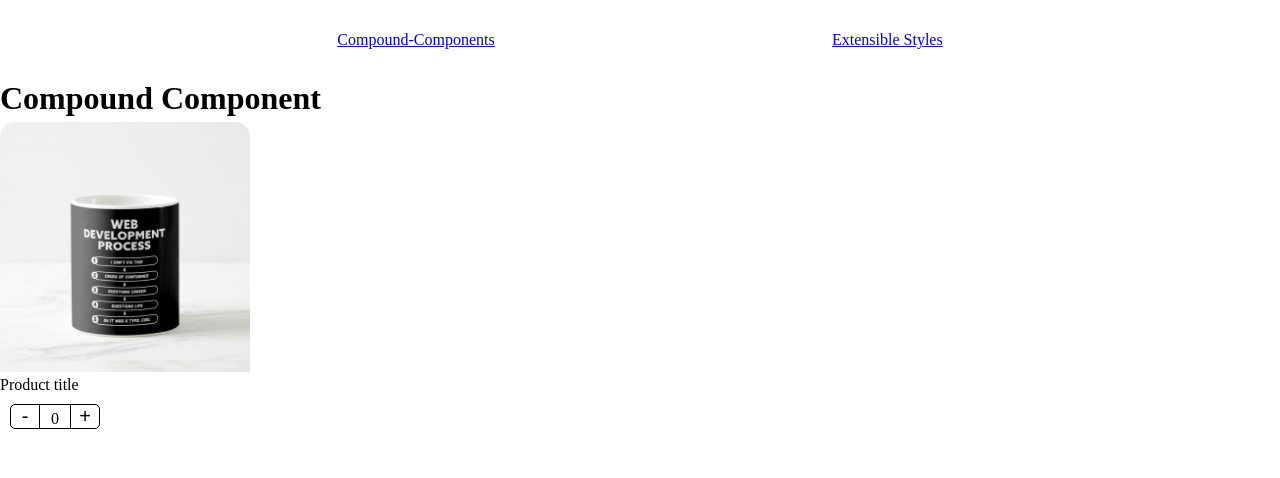
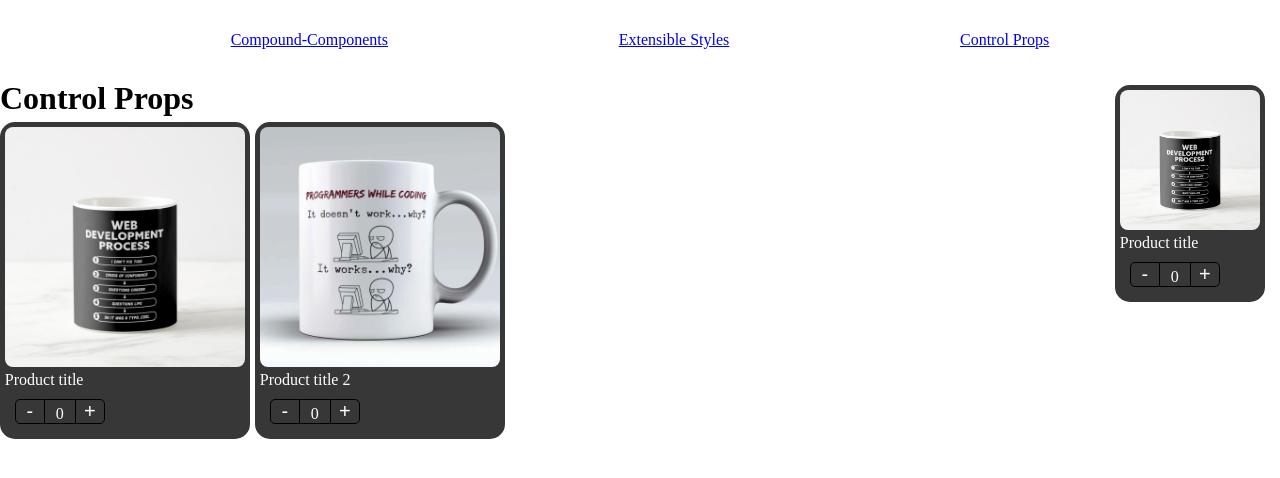
Before and after one commit to AEMatamoros/react-patterns, a React (Vite) app: page /cp in a window 1280 px wide. Before the commit this address led to /. Shown: the top 478 px of the page. Built offline with nearby package versions, Linux system fonts and the light colour scheme.

Commit message:
Added Reveice args for Control Props

```diff
--- /dev/null
+++ b/src/control-props/components/ButtonsContainer.tsx
@@ -0,0 +1,25 @@
+import { useContext } from "react";
+import { ProductContext } from "./ProductCard";
+import styles from "../styles/styles.module.css";
+
+export const ButtonsContainer = ({ className = "" }) => {
+  const { counter, handleCounterValue } = useContext(ProductContext);
+
+  return (
+    <div className={`${styles.buttonsContainer} ${className}`}>
+      <button
+        className={styles.buttonMinus}
+        onClick={() => handleCounterValue(-1)}
+      >
+        -
+      </button>
+      <div className={styles.countLabel}>{counter}</div>
+      <button
+        className={styles.buttonAdd}
+        onClick={() => handleCounterValue(1)}
+      >
+        +
+      </button>
+    </div>
+  );
+};
--- /dev/null
+++ b/src/control-props/components/ProductCard.tsx
@@ -0,0 +1,34 @@
+import styles from "../styles/styles.module.css";
+import UseProduct from "../hooks/UseProduct";
+import { createContext, useContext } from "react";
+//Interfaces
+import { iProps, iProductProvider } from "../interfaces/interfaces";
+//Components
+import ProductImage from "./ProductImage";
+import { ProductDescription } from "./ProductDescription";
+import { ButtonsContainer } from "./ButtonsContainer";
+
+export const ProductContext = createContext({} as iProductProvider);
+const { Provider } = ProductContext;
+
+export default function ProductCard({
+  children,
+  product,
+  className,
+  style,
+  onChange,
+}: iProps) {
+  const { counter, handleCounterValue } = UseProduct({ product, onChange });
+
+  return (
+    <Provider value={{ counter, handleCounterValue, product }}>
+      <div className={`${className} + ${styles.productCard}`} style={style}>
+        {children}
+      </div>
+    </Provider>
+  );
+}
+
+ProductCard.Title = ProductDescription;
+ProductCard.Image = ProductImage;
+ProductCard.Buttons = ButtonsContainer;
--- /dev/null
+++ b/src/control-props/components/ProductDescription.tsx
@@ -0,0 +1,26 @@
+import { useContext } from "react";
+import { ProductContext } from "./ProductCard";
+import styles from "../styles/styles.module.css";
+
+interface iProps {
+  title?: string;
+  className?: string;
+  style?: React.CSSProperties;
+}
+
+export const ProductDescription = ({ title, className, style }: iProps) => {
+  const { product } = useContext(ProductContext);
+  let currentTitle;
+  if (title) {
+    currentTitle = title;
+  } else if (product.title) {
+    currentTitle = product.title;
+  } else {
+    currentTitle = "";
+  }
+  return (
+    <span className={`${styles.producttitle} ${className}`} style={style}>
+      {product.title}
+    </span>
+  );
+};
--- /dev/null
+++ b/src/control-props/components/ProductImage.tsx
@@ -0,0 +1,26 @@
+import { useContext } from "react";
+import { ProductContext } from "./ProductCard";
+import styles from "../styles/styles.module.css";
+import noImage from "../assets/no-image.jpg";
+
+export default function ProductImage({ img = "", className = "" }) {
+  const { product } = useContext(ProductContext);
+
+  let currentImg;
+
+  if (img) {
+    currentImg = img;
+  } else if (product.img) {
+    currentImg = product.img;
+  } else {
+    currentImg = noImage;
+  }
+
+  return (
+    <img
+      className={`${styles.productImg} ${className}`}
+      src={!!currentImg ? currentImg : noImage}
+      alt="No Image"
+    />
+  );
+}
--- /dev/null
+++ b/src/control-props/hooks/UseProduct.tsx
@@ -0,0 +1,23 @@
+import { useState } from "react";
+import { iOnChangeArgs, iProduct } from "../interfaces/interfaces";
+
+export interface iUseProductProps {
+  product: iProduct;
+  onChange?: (args: iOnChangeArgs) => void;
+}
+
+export default function UseProduct({ product, onChange }: iUseProductProps) {
+  const [counter, setcounter] = useState(0);
+
+  const handleCounterValue = (amount = 1): void => {
+    let count = Math.max(counter + amount, 0);
+    setcounter(count);
+    onChange && onChange({ product, count });
+  };
+
+  return {
+    counter,
+    setcounter,
+    handleCounterValue,
+  };
+}
--- /dev/null
+++ b/src/control-props/interfaces/interfaces.ts
@@ -0,0 +1,26 @@
+import { ReactElement } from "react";
+
+export interface iProps {
+  product: iProduct;
+  children?: ReactElement | ReactElement[]; //Convierte nuestro componente en un HOC(high Order component), children hace referencia a los componentes hijos
+  className?: string; // Para poder extender los estilos por defecto
+  style?: React.CSSProperties;
+  onChange?: (args: iOnChangeArgs) => void;
+}
+
+export interface iProduct {
+  id: number;
+  title: string;
+  img?: string;
+}
+
+export interface iProductProvider {
+  product: iProduct;
+  counter: number;
+  handleCounterValue: (value: number) => void;
+}
+
+export interface iOnChangeArgs {
+  product: iProduct;
+  count: number;
+}
--- /dev/null
+++ b/src/control-props/pages/ShopingPageCP.tsx
@@ -0,0 +1,85 @@
+import { useState } from "react";
+import ProductCard from "../components/ProductCard";
+import { iOnChangeArgs } from "../interfaces/interfaces";
+import "../styles/customStyles.css";
+
+export interface iProduct {
+  id: number;
+  title: string;
+  img: string;
+}
+
+export interface iProductInCart {
+  count: number;
+}
+const products = [
+  {
+    id: 1,
+    title: "Product title",
+    img: "./coffee-mug.png",
+  },
+  {
+    id: 2,
+    title: "Product title 2",
+    img: "./coffee-mug2.png",
+  },
+];
+
+export default function ShopingPageCP() {
+  const [shopingcart, setshopingcart] = useState<{
+    [key: string]: iProductInCart;
+  }>();
+
+  const onProductChange = ({ count, product }: iOnChangeArgs) => {
+    console.log(count, product);
+  };
+
+  return (
+    <>
+      <h1>Control Props</h1>
+      <div
+        style={{
+          display: "flex",
+          flexDirection: "row",
+          flexWrap: "wrap",
+        }}
+      >
+        {products.map((product) => {
+          return (
+            <ProductCard
+              product={product}
+              className="bg-dark"
+              key={product.id}
+              onChange={(event) => onProductChange(event)}
+            >
+              <ProductCard.Image className="customImg" />
+              <ProductCard.Title
+                style={{
+                  color: "white",
+                }}
+              />
+              <ProductCard.Buttons className="darkMode-buttons" />
+            </ProductCard>
+          );
+        })}
+      </div>
+
+      <div className="shopping-cart">
+        <ProductCard
+          product={products[0]}
+          className="bg-dark"
+          style={{ width: "150px" }}
+          key={products[0].id}
+        >
+          <ProductCard.Image className="customImg" />
+          <ProductCard.Title
+            style={{
+              color: "white",
+            }}
+          />
+          <ProductCard.Buttons className="darkMode-buttons" />
+        </ProductCard>
+      </div>
+    </>
+  );
+}
--- /dev/null
+++ b/src/control-props/styles/customStyles.css
@@ -0,0 +1,26 @@
+.bg-dark{
+    background-color: rgb(55,55,55);
+    padding: .3rem;
+}
+
+.text-white{
+    color: white;
+}
+
+.darkMode-buttons >button{
+    color: white !important;
+}
+
+.darkMode-buttons >div{
+    color: white !important;
+}
+
+.customImg{
+    border-radius: 8px;
+}
+
+.shopping-cart{
+    position: fixed;
+    top: 10vh;
+    right: 10px;
+}
--- /dev/null
+++ b/src/control-props/styles/styles.module.css
@@ -0,0 +1,62 @@
+
+
+.productCard {
+    background-color: white;
+    border-radius: 15px;
+    color: black;
+    padding-bottom: 5px;
+    width: 250px;
+    margin-right: 5px;
+    margin-top: 5px;
+}
+
+.productImg {
+    border-radius: 15px 15px 0px 0px;
+    width: 100%;
+}
+
+.productDescription {
+    margin: 10px;
+}
+
+.buttonsContainer {
+    margin: 10px;
+    display: flex;
+    flex-direction: row;
+}
+
+.buttonMinus {
+    cursor: pointer;
+    background-color: transparent;
+    border: 1px solid black;
+    border-radius: 5px 0px 0px 5px;
+    font-size: 20px;
+    width: 30px;
+}
+
+.buttonMinus:hover {
+    background-color: rgba(0, 0, 0, 0.1);
+}
+
+.countLabel {
+    border-bottom: 1px solid black;
+    border-top: 1px solid black;
+    font-size: 16px;
+    height: 25px;
+    padding-top: 5px;
+    text-align: center;
+    width: 30px;
+}
+
+.buttonAdd {
+    cursor: pointer;
+    background-color: transparent;
+    border: 1px solid black;
+    border-radius: 0px 5px 5px 0px;
+    font-size: 20px;
+    width: 30px;
+}
+
+.buttonAdd:hover {
+    background-color: rgba(0, 0, 0, 0.1);
+}
--- a/src/routes.tsx
+++ b/src/routes.tsx
@@ -12,6 +12,7 @@ interface iRouter {
 //Components
 import ShopingPage from "./compound-component/pages/ShopingPage";
 import ShopingPageES from "./extensible-styles/pages/ShopingPageES";
+import ShopingPageCP from "./control-props/pages/ShopingPageCP";
 
 export const routes: iRouter[] = [
   {
@@ -26,4 +27,10 @@ export const routes: iRouter[] = [
     name: "Extensible Styles",
     Component: ShopingPageES,
   },
+  {
+    to: "/cp",
+    path: "/cp",
+    name: "Control Props",
+    Component: ShopingPageCP,
+  },
 ];
```
Also changed, not shown: public/coffee-mug2.png (added), src/control-props/assets/no-image.jpg (added).
